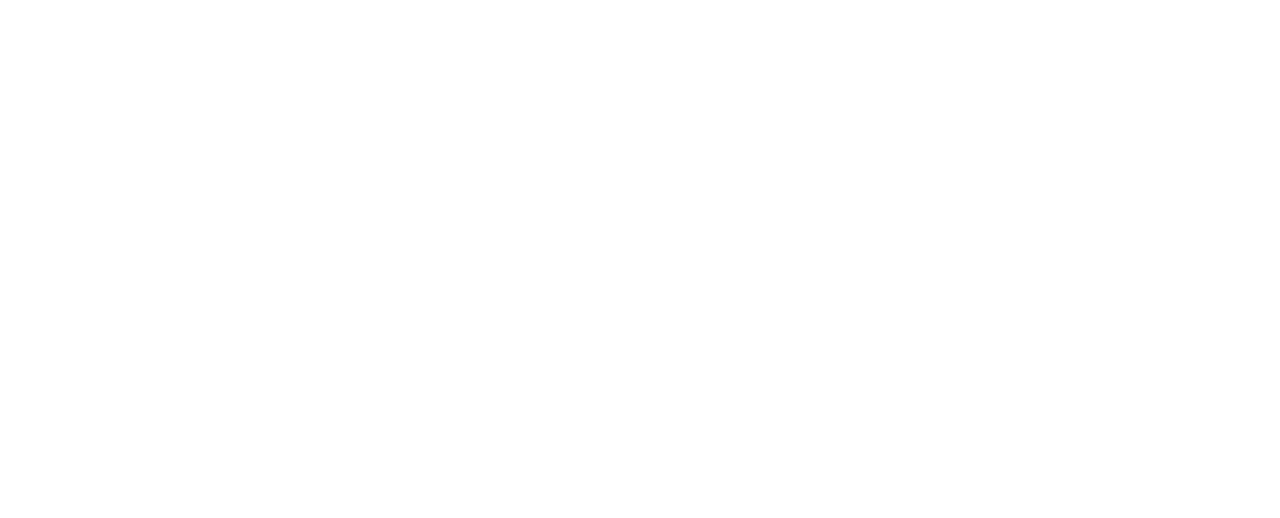
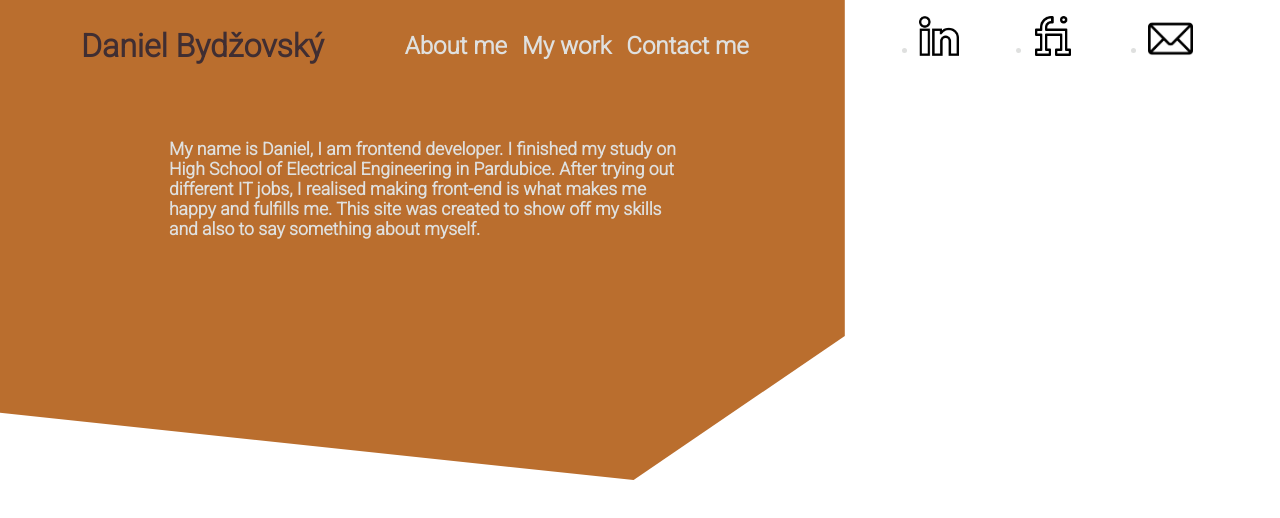
Before and after one commit to DandysByd/portfolio, a website: page index.html in a window 1280 px wide. Drawn offline with Linux system fonts and the light colour scheme.

Commit message:
header finished

```diff
--- a/css/main.scss
+++ b/css/main.scss
@@ -0,0 +1,70 @@
+$primaryColor : #BA6E2E;
+$secondaryColor : #402E32;
+$fontColor : #DFE0DF;
+@import url('https://fonts.googleapis.com/css2?family=Fredoka&family=Roboto:wght@300&display=swap');
+
+body {
+    font-family: 'Roboto', sans-serif;
+    height: 100vh;
+    margin: 0;
+    font-weight: 600;
+}
+
+.navigation {
+    height: 60vh;
+    color: $fontColor;
+    display: flex;
+    nav{
+        display: flex;
+        justify-content: space-evenly;
+    }
+    &__header {
+        background-color: $primaryColor;
+        width: 66%;
+        clip-path: polygon(0 0, 100% 0, 100% 70%, 75% 100%, 0 86%, 0% 50%);
+    }
+    &__name{
+        font-size: 2em;
+        color: $secondaryColor;
+    }
+    &__list{
+        padding: 0;
+        display: flex;
+        align-items: center;
+        margin: 0;
+        list-style-type: none;
+        li{
+            margin-right: 15px;
+            font-size: 1.5em;
+            a{
+                color: $fontColor;
+                text-decoration: none;
+            }
+        }
+    }
+    .socials{
+        width: 33%;
+        display: flex;
+        &__list{
+            width: 100%;
+            padding: 0;
+            display: flex;
+            justify-content: space-evenly;
+            img{
+                height: 2.5em;
+                &:hover{
+                    scale: 1.5;
+                }
+            }
+
+        }
+    }
+    .about-me{
+        width: 60%;
+        margin:auto;
+        margin-top: 6vh;
+        p{
+            font-size: 1.1em;
+        }
+    }
+}
--- a/index.html
+++ b/index.html
@@ -1,12 +1,42 @@
 <!DOCTYPE html>
 <html lang="en">
+
 <head>
     <meta charset="UTF-8">
     <meta http-equiv="X-UA-Compatible" content="IE=edge">
     <meta name="viewport" content="width=device-width, initial-scale=1.0">
+    <link rel="stylesheet" href="css/main.css">
     <title>Bydzovsky</title>
 </head>
+
 <body>
+    <div class="navigation">
+        <header class="navigation__header">
+            <nav>
+                <h1 class="navigation__name">Daniel Bydžovský</h1>
+                <ul class="navigation__list">
+                    <li><a href="#">About me</a></li>
+                    <li><a href="#">My work</a></li>
+                    <li><a href="#">Contact me</a></li>
+                </ul>
+            </nav>
+            <div class="about-me">
+                <p>My name is Daniel, I am frontend developer. I finished my study on High School of Electrical Engineering in
+                    Pardubice.
+                    After trying out different IT jobs, I realised making front-end is what makes me happy and fulfills
+                    me.
+                    This site was created to show off my skills and also to say something about myself.</p>
+            </div>
+        </header>
+        <div class="socials">
+            <ul class="socials__list">
+                <li><a target="_blank" href="https://www.linkedin.com/in/daniel-bydžovský-782820110/"><img src="images/linkedin.png"
+                            alt="linkedin"></a></li>
+                <li><a target="_blank" href="https://www.fiverr.com/dandyys"><img src="images/fiverr.png" alt="fiverr"></a></li>
+                <li><a href="#"><img src="images/email.png" alt="mail"></a></li>
+            </ul>
+        </div>
+    </div>
+</body>
 
-</body>
 </html>
--- /dev/null
+++ b/main.js
@@ -0,0 +1 @@
+import 'css/main.scss'
--- a/package.json
+++ b/package.json
@@ -4,12 +4,14 @@
   "description": "",
   "main": "index.js",
   "scripts": {
-    "test": "echo \"Error: no test specified\" && exit 1"
+    "start": "parcel index.html",
+    "build": "parcel index.html"
   },
   "keywords": [],
   "author": "",
   "license": "ISC",
   "dependencies": {
+    "parcel": "^2.6.0",
     "scss": "^0.2.4"
   }
 }
```
Also changed, not shown: css/main.css, dist/email.6f970657.png (added), dist/fiverr.eba0eab3.png (added), dist/index.html (added), dist/linkedin.1652fa3c.png (added), dist/mail.5d44ef86.png (added), images/email.png (added), images/fiverr.png (added), images/linkedin.png (added), 6 other files.
